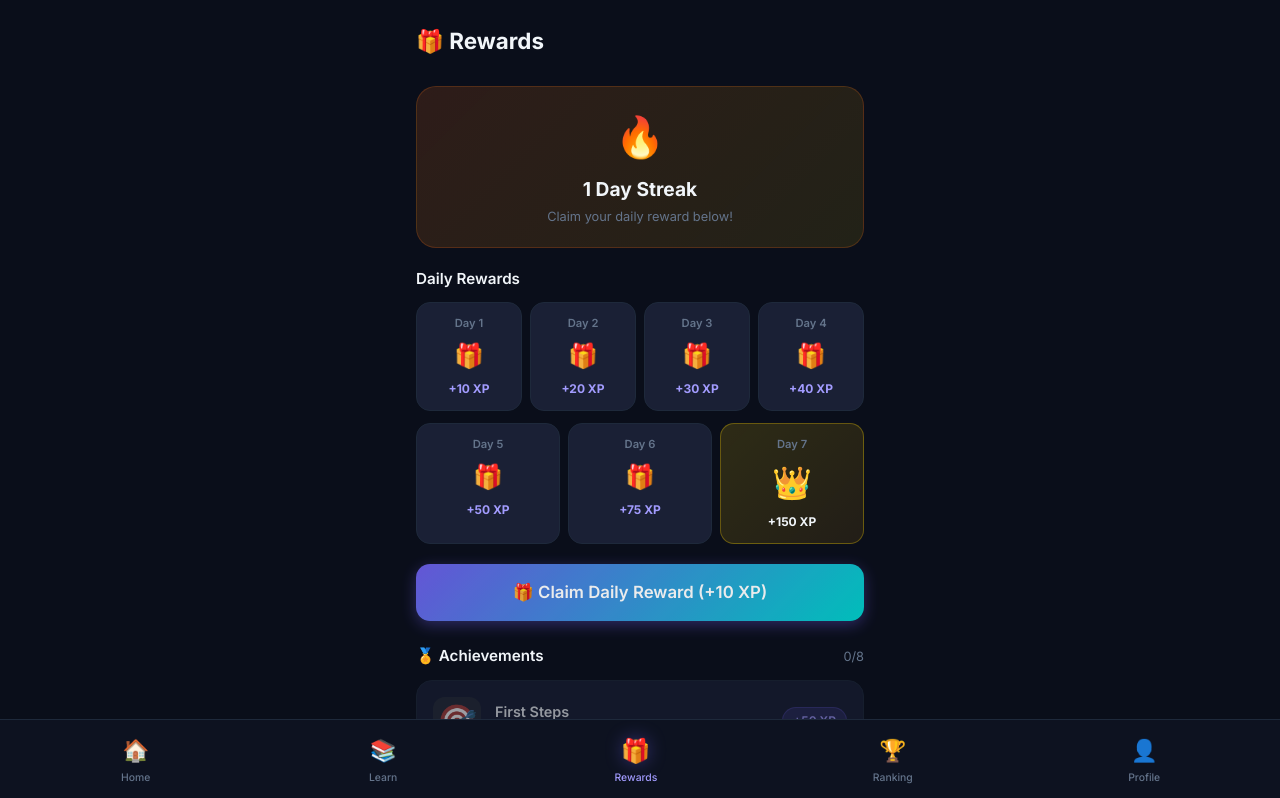
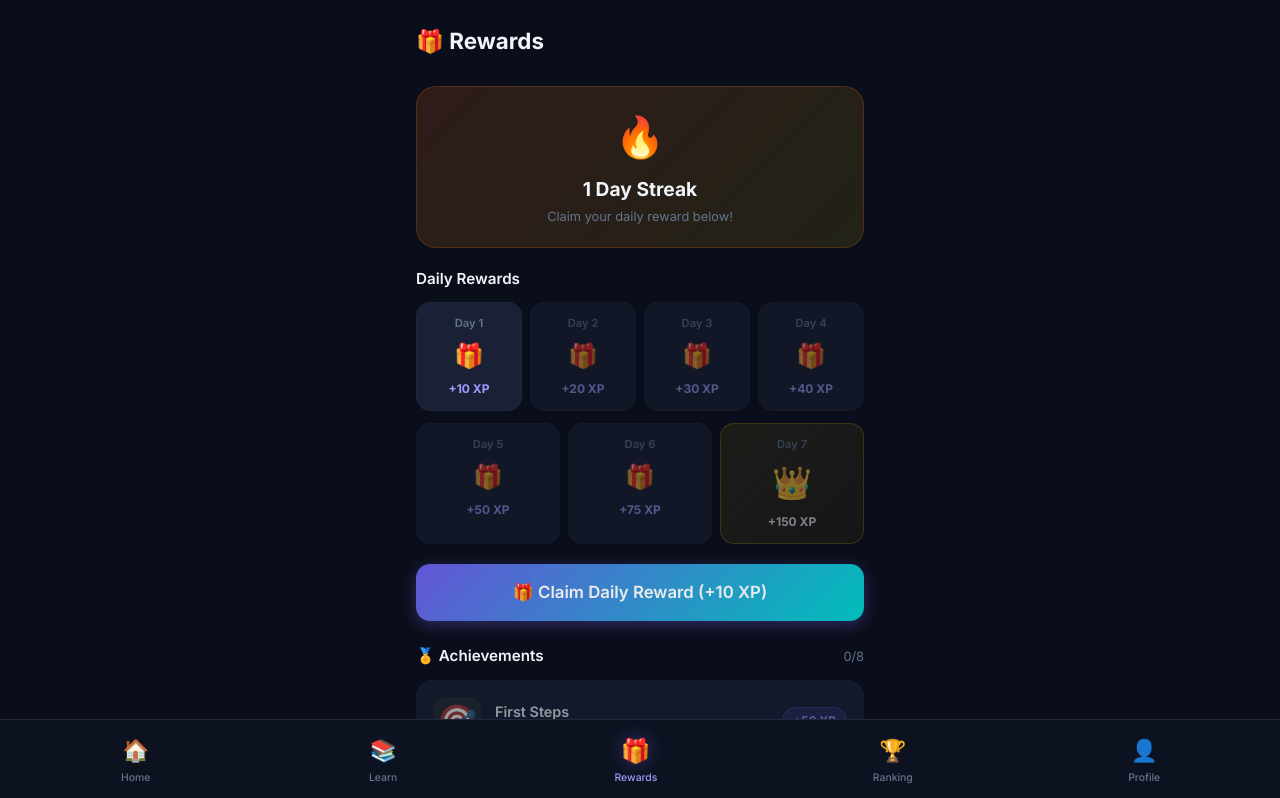
Before and after one commit to OdtaDeL/Tele_Mini_App, a React (Vite) app: page /rewards in a window 1280 px wide. Shown: the top 798 px of the page. Built offline with nearby package versions, Linux system fonts and the light colour scheme.

Commit message:
feat: implement rewards page with daily streak tracking and chest claim components

```diff
--- a/src/components/RewardChest.tsx
+++ b/src/components/RewardChest.tsx
@@ -5,21 +5,22 @@ interface RewardChestProps {
   xpReward: number;
   onClaim: () => void;
   claimed: boolean;
+  isClaimable: boolean;
 }
 
-export default function RewardChest({ day, xpReward, onClaim, claimed }: RewardChestProps) {
+export default function RewardChest({ day, xpReward, onClaim, claimed, isClaimable }: RewardChestProps) {
   const [opening, setOpening] = useState(false);
-  const [opened, setOpened] = useState(claimed);
 
   const handleClaim = () => {
-    if (claimed || opened) return;
+    if (!isClaimable || claimed || opening) return;
     setOpening(true);
     setTimeout(() => {
-      setOpened(true);
       setOpening(false);
       onClaim();
     }, 800);
   };
+
+  const isOpened = claimed;
 
   return (
     <div
@@ -31,17 +32,18 @@ export default function RewardChest({ day, xpReward, onClaim, claimed }: RewardC
         gap: '6px',
         padding: '12px 8px',
         borderRadius: '14px',
-        background: opened
+        background: isOpened
           ? 'rgba(0, 184, 148, 0.1)'
           : day === 7
           ? 'linear-gradient(135deg, rgba(255, 215, 0, 0.15), rgba(255, 170, 0, 0.1))'
           : 'var(--color-bg-card)',
         border: `1px solid ${
-          opened ? 'rgba(0, 184, 148, 0.3)' : day === 7 ? 'rgba(255, 215, 0, 0.3)' : 'var(--color-border)'
+          isOpened ? 'rgba(0, 184, 148, 0.3)' : day === 7 ? 'rgba(255, 215, 0, 0.3)' : 'var(--color-border)'
         }`,
-        cursor: claimed || opened ? 'default' : 'pointer',
+        cursor: isClaimable && !claimed && !opening ? 'pointer' : 'default',
         transition: 'all 0.3s ease',
         minWidth: '70px',
+        opacity: isClaimable || isOpened ? 1 : 0.5,
       }}
     >
       <span style={{ fontSize: '0.7rem', color: 'var(--color-text-muted)', fontWeight: 600 }}>
@@ -51,14 +53,14 @@ export default function RewardChest({ day, xpReward, onClaim, claimed }: RewardC
         className={opening ? 'animate-chestOpen' : ''}
         style={{ fontSize: day === 7 ? '2rem' : '1.5rem' }}
       >
-        {opened ? '✅' : day === 7 ? '👑' : '🎁'}
+        {isOpened ? '✅' : day === 7 ? '👑' : '🎁'}
       </span>
       <span style={{
         fontSize: '0.75rem',
         fontWeight: 700,
-        color: opened ? 'var(--color-success)' : day === 7 ? 'var(--color-accent-gold)' : 'var(--color-accent-secondary)',
+        color: isOpened ? 'var(--color-success)' : day === 7 ? 'var(--color-accent-gold)' : 'var(--color-accent-secondary)',
       }}>
-        {opened ? 'Claimed' : `+${xpReward} XP`}
+        {isOpened ? 'Claimed' : `+${xpReward} XP`}
       </span>
     </div>
   );
--- a/src/pages/RewardsPage.tsx
+++ b/src/pages/RewardsPage.tsx
@@ -89,6 +89,7 @@ export default function RewardsPage() {
                 day={day}
                 xpReward={xp}
                 claimed={isClaimed}
+                isClaimable={isClaimable}
                 onClaim={isClaimable ? handleClaimDaily : () => {}}
               />
             );
@@ -111,6 +112,7 @@ export default function RewardsPage() {
                 day={day}
                 xpReward={xp}
                 claimed={isClaimed}
+                isClaimable={isClaimable}
                 onClaim={isClaimable ? handleClaimDaily : () => {}}
               />
             );
```
